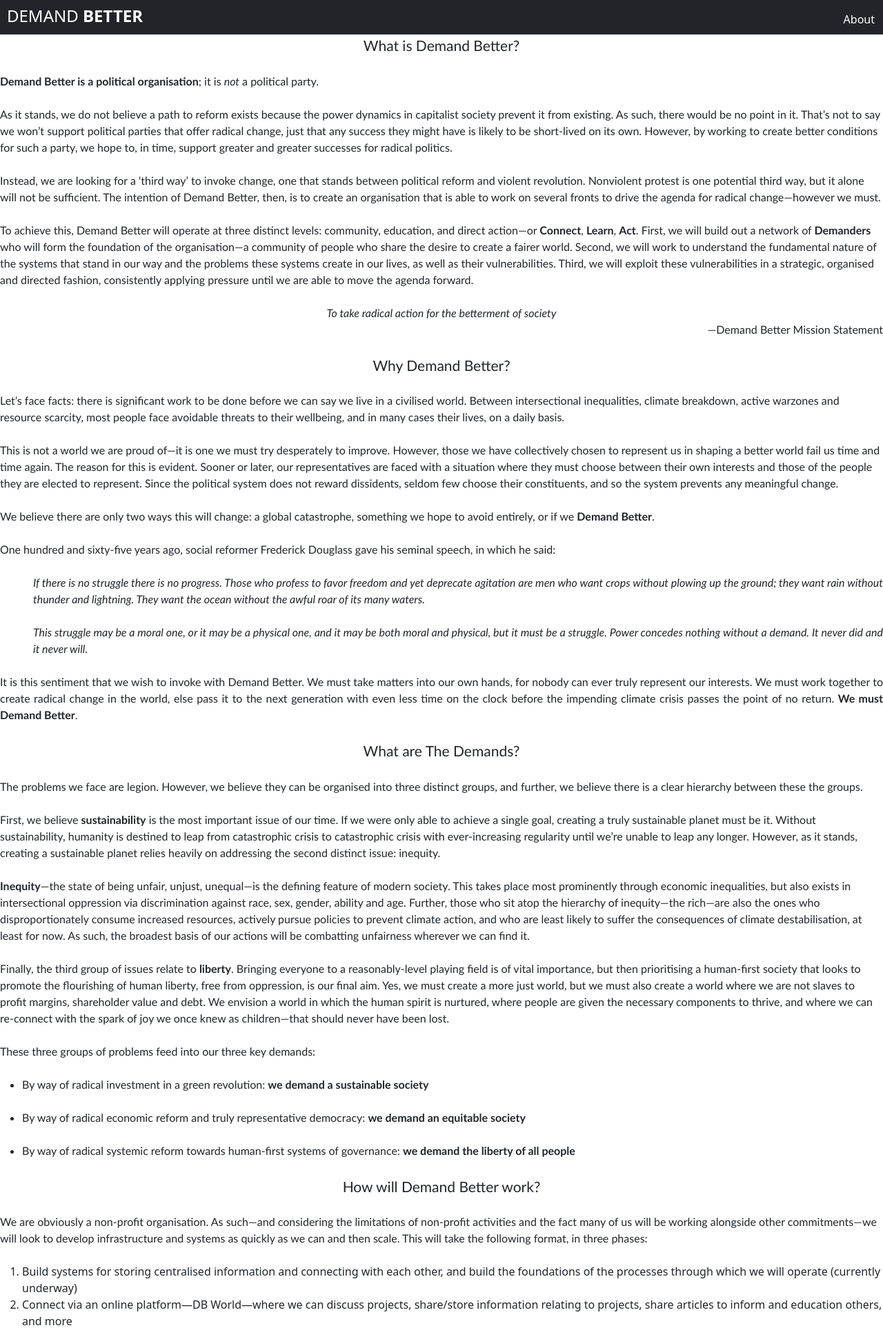
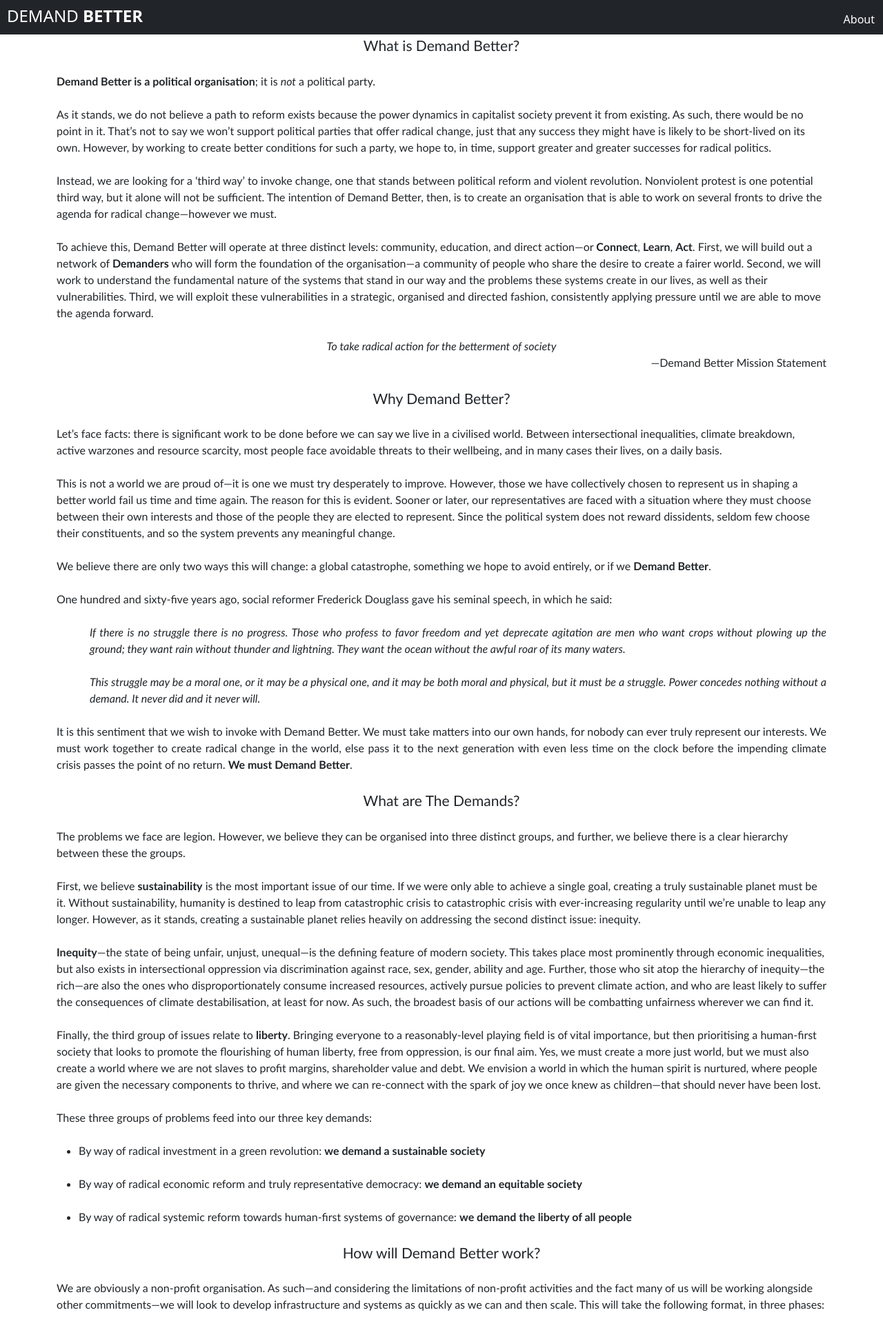
Before and after one commit to Tiberius1917/DB, a Django app: page /about/ in a window 1280 px wide. Shown: the top 1926 px of that part at 69% size. Run offline with Django 4.2, Linux system fonts and the light colour scheme; the page is wider than the window, and the part outside it is not shown.

Commit message:
Added container to about page

```diff
--- a/templates/about/about.html
+++ b/templates/about/about.html
@@ -3,6 +3,7 @@
 {% load static %}
 
 {% block content %}
+<div class="container">
 <p style='margin:0cm;font-size:16px;font-family:"Calibri",sans-serif;text-align:center;'><span style="font-size:21px;">What is Demand Better?</span></p>
 <p style='margin:0cm;font-size:16px;font-family:"Calibri",sans-serif;'>&nbsp;</p>
 <p style='margin:0cm;font-size:16px;font-family:"Calibri",sans-serif;'><strong>Demand Better is a political organisation</strong>; it is <em>not</em> a political party.</p>
@@ -92,4 +93,5 @@
 <p style='margin:0cm;font-size:16px;font-family:"Calibri",sans-serif;'>We dream of a network of people, working together on passionate projects, having fun, and living their lives, knowing that the community they are a part of represents hope for the future of our species.</p>
 <p style='margin:0cm;font-size:16px;font-family:"Calibri",sans-serif;'>&nbsp;</p>
 <p style='margin:0cm;font-size:16px;font-family:"Calibri",sans-serif;'>Will you be part of it with us?</p>
+</div>
 {% endblock %}
```
